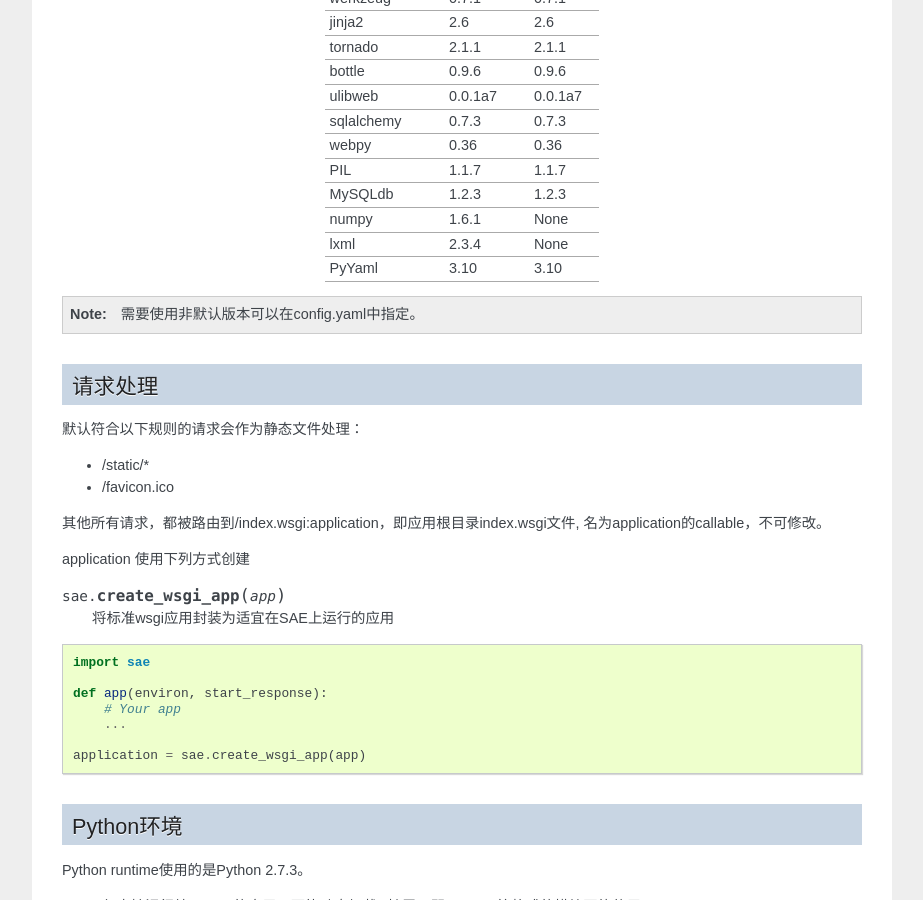
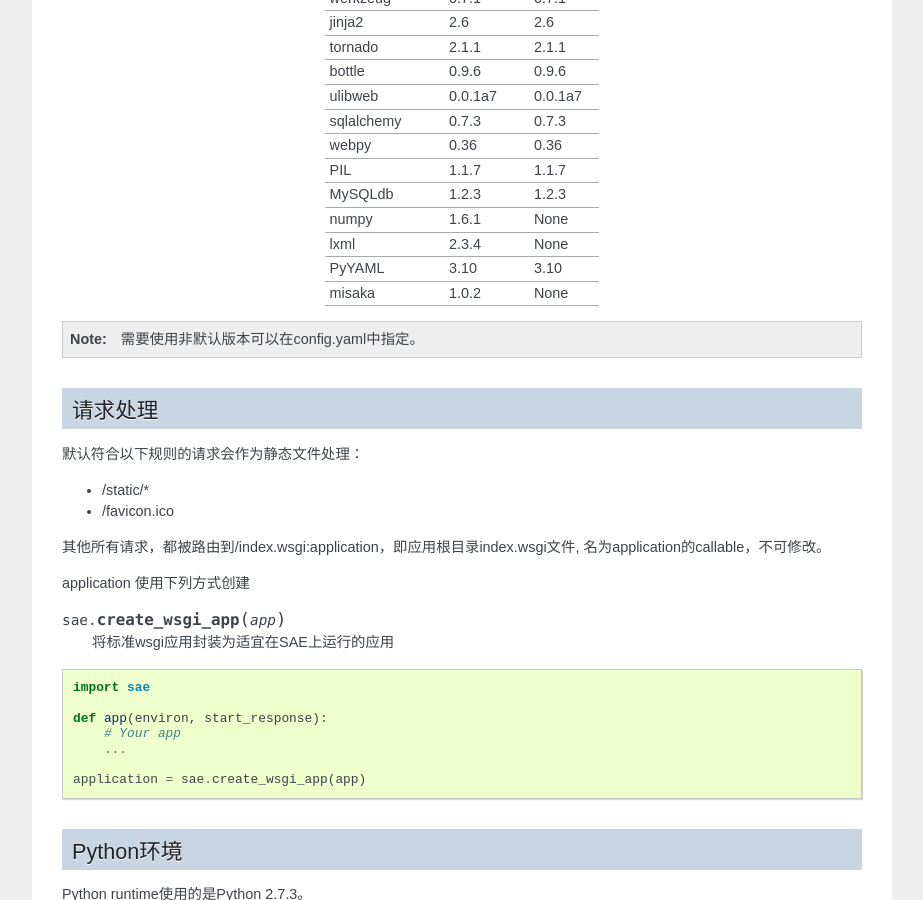
Before and after one commit to sinacloud/sae-python-dev-guide, a Sphinx documentation site: the page built from docs/runtime.rst, in a window 1280 px wide and 900 px high, scrolled down 822 px. Shown: the whole window, without its empty margins (198-1121 px from the left). Built offline with Sphinx 7.4.7, drawn with Linux system fonts in a browser that asks for light colours.

Commit message:
Add misaka-1.0.2

```diff
--- a/docs/runtime.rst
+++ b/docs/runtime.rst
@@ -49,7 +49,8 @@ SAE Python支持标准WSGI应用。
     MySQLdb                         1.2.3               1.2.3
     numpy                           1.6.1               None
     lxml                            2.3.4               None
-    PyYaml                          3.10                3.10
+    PyYAML                          3.10                3.10
+    misaka                          1.0.2               None
     =============================== =================== ====================
 
 .. note:: 需要使用非默认版本可以在config.yaml中指定。
```
